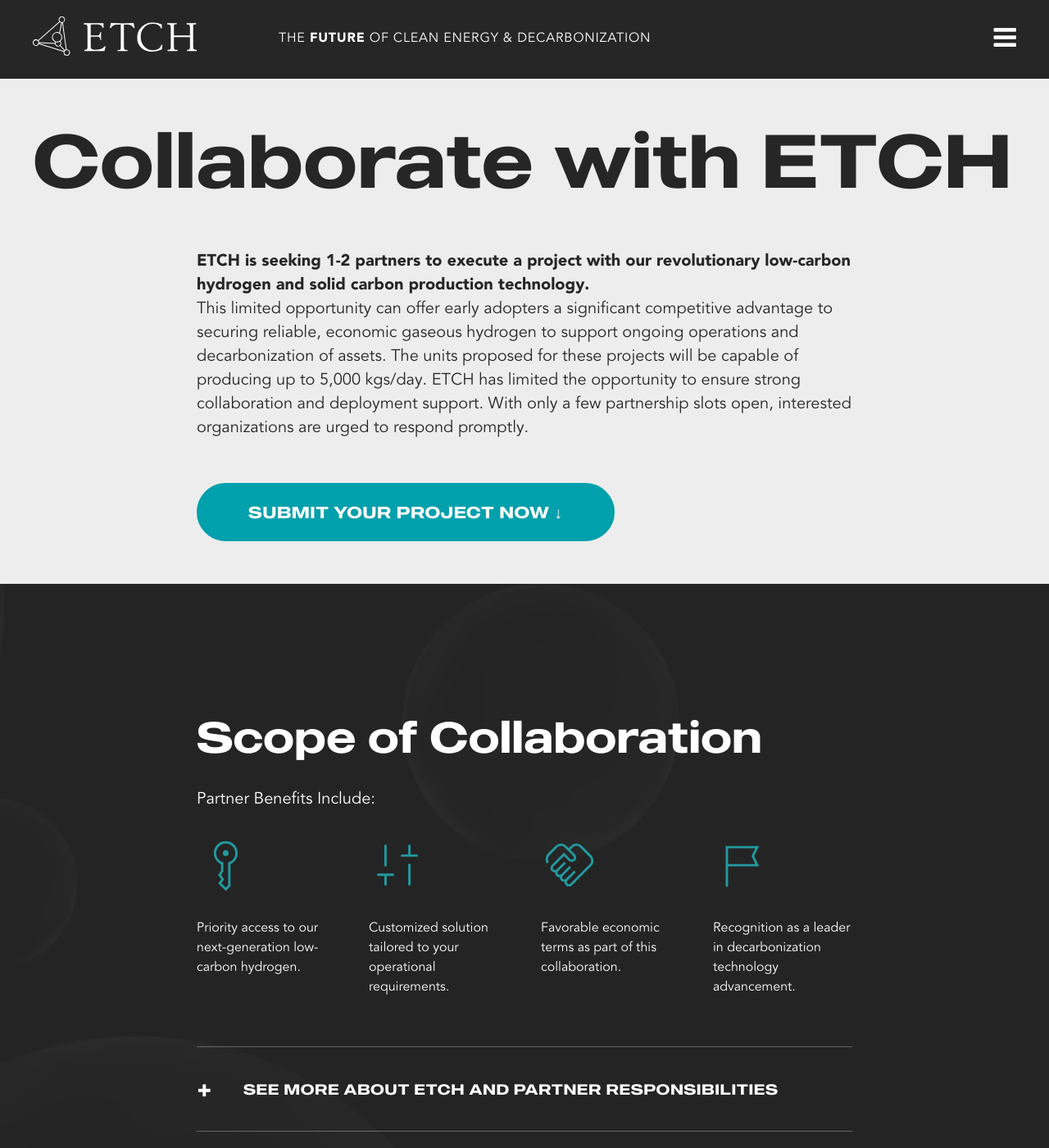
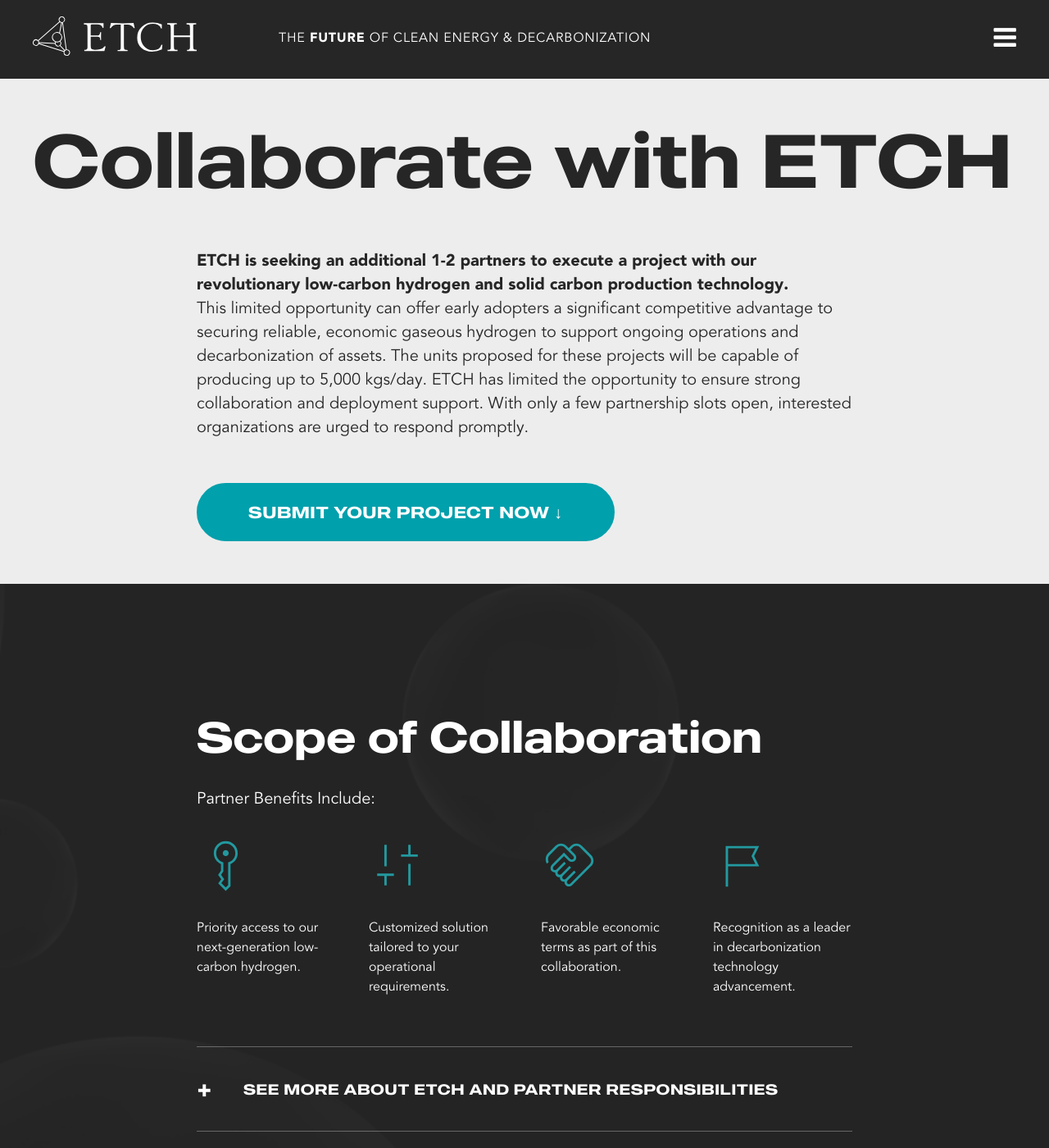
Before and after one commit to weareoutright/etchmaterials_jekyll, a Jekyll site: the page built from collaborate-with-etch/index.html, in a window 1280 px wide and 1400 px high. Shown: the whole window at 82% size. Built offline with Jekyll 4.4.1, drawn with Linux system fonts in a browser that asks for light colours.

Commit message:
bold text back to white, update text in intro sentence.
Signed-off-by: Tim Arnold <tim@weareoutright.com>

```diff
--- a/_sass/reverse-rfp.scss
+++ b/_sass/reverse-rfp.scss
@@ -338,7 +338,6 @@
 
           strong {
             font-family: Avenir95Black, Arial, sans-serif;
-            color: #00A0AC;
           }
         }
       }
--- a/collaborate-with-etch/index.html
+++ b/collaborate-with-etch/index.html
@@ -10,7 +10,7 @@ title: Partner with Etch
 
         <div class="feature-content">
 
-            <p><strong>ETCH is seeking 1-2 partners to execute a project with our revolutionary low-carbon
+            <p><strong>ETCH is seeking an additional 1-2 partners to execute a project with our revolutionary low-carbon
                 hydrogen and solid carbon production technology.</strong><br>
                 This limited opportunity can offer early adopters a significant competitive advantage to securing reliable, economic
                 gaseous hydrogen to support ongoing operations and decarbonization of assets. The
@@ -89,7 +89,7 @@ title: Partner with Etch
                 </div>
             </div>
 
-            <p class="etch-description"><strong style="color: #00A0AC;">ETCH, INC. is a revolutionary decarbonization company making clean hydrogen and solid carbon products from natural gas.</strong> No greenhouse gases are generated, and no water is used. The ETCH Process™ will accelerate the clean energy transition through a solution that delivers unrivaled economic value, minimal environmental impact, high efficiency, and extreme versatility. <a href="#etch-process">The ETCH Process</a> can deliver competitively priced, clean H<sub>2</sub> wherever needed and can be implemented at both small scales for distributed production and large scales for centralized production.</p>
+            <p class="etch-description"><strong>ETCH, INC. is a revolutionary decarbonization company making clean hydrogen and solid carbon products from natural gas.</strong> No greenhouse gases are generated, and no water is used. The ETCH Process™ will accelerate the clean energy transition through a solution that delivers unrivaled economic value, minimal environmental impact, high efficiency, and extreme versatility. <a href="#etch-process">The ETCH Process</a> can deliver competitively priced, clean H<sub>2</sub> wherever needed and can be implemented at both small scales for distributed production and large scales for centralized production.</p>
         </div>
 
         <script>
```
